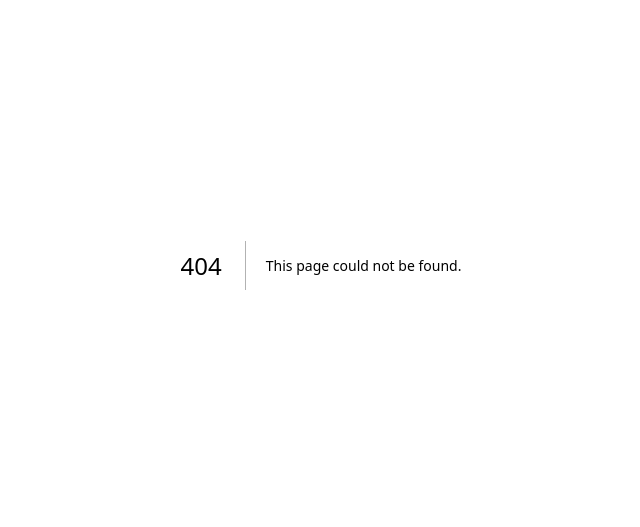
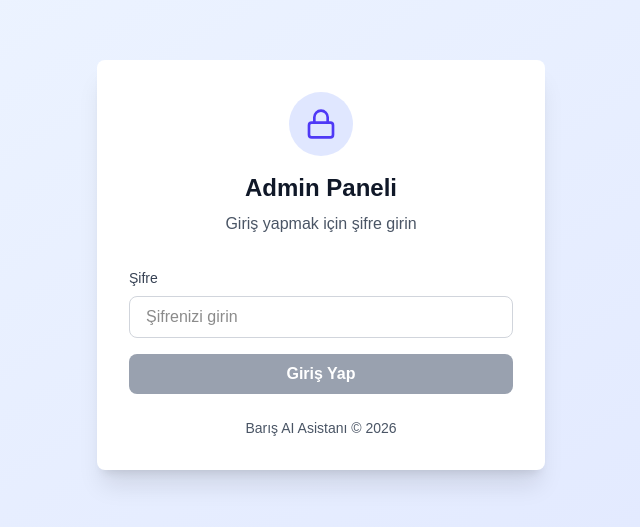
Before and after one commit to Furkanbariss/baris-ai-assistant, a Next.js app in the folder frontend/: page /admin/login in a window 1280 px wide. Before the commit this address had no page. Shown: the part 135-662 px from the top of the page, without its empty margins (319-959 px from the left). Built offline with nearby package versions, Linux system fonts and the light colour scheme.

Commit message:
added login for admin page

```diff
--- /dev/null
+++ b/frontend/app/admin/login/page.tsx
@@ -0,0 +1,108 @@
+"use client";
+
+import { useState } from "react";
+import { useRouter } from "next/navigation";
+import { Lock, AlertCircle, Loader2 } from "lucide-react";
+
+export default function AdminLogin() {
+  const router = useRouter();
+  const [password, setPassword] = useState("");
+  const [loading, setLoading] = useState(false);
+  const [error, setError] = useState("");
+
+  const handleSubmit = async (e: React.FormEvent) => {
+    e.preventDefault();
+    setError("");
+    setLoading(true);
+
+    try {
+      const response = await fetch("http://localhost:8000/api/admin/login", {
+        method: "POST",
+        headers: {
+          "Content-Type": "application/json",
+        },
+        body: JSON.stringify({ password }),
+      });
+
+      const data = await response.json();
+
+      if (response.ok && data.success) {
+        // Token'ı localStorage'a kaydet
+        localStorage.setItem("admin_token", data.token);
+        // Admin paneline yönlendir
+        router.push("/admin");
+      } else {
+        setError("Şifre hatalı. Lütfen tekrar deneyin.");
+      }
+    } catch (err) {
+      setError("Bağlantı hatası. Lütfen daha sonra deneyiniz.");
+      console.error("Login error:", err);
+    } finally {
+      setLoading(false);
+    }
+  };
+
+  return (
+    <div className="min-h-screen bg-gradient-to-br from-blue-50 to-indigo-100 flex items-center justify-center p-4">
+      <div className="w-full max-w-md">
+        <div className="bg-white rounded-lg shadow-xl p-8">
+          {/* Header */}
+          <div className="text-center mb-8">
+            <div className="inline-flex items-center justify-center w-16 h-16 bg-indigo-100 rounded-full mb-4">
+              <Lock className="text-indigo-600" size={32} />
+            </div>
+            <h1 className="text-2xl font-bold text-gray-900">Admin Paneli</h1>
+            <p className="text-gray-600 mt-2">Giriş yapmak için şifre girin</p>
+          </div>
+
+          {/* Form */}
+          <form onSubmit={handleSubmit} className="space-y-4">
+            <div>
+              <label htmlFor="password" className="block text-sm font-medium text-gray-700 mb-2">
+                Şifre
+              </label>
+              <input
+                id="password"
+                type="password"
+                value={password}
+                onChange={(e) => setPassword(e.target.value)}
+                placeholder="Şifrenizi girin"
+                className="w-full px-4 py-2 border border-gray-300 rounded-lg focus:ring-2 focus:ring-indigo-500 focus:border-transparent outline-none transition"
+                disabled={loading}
+              />
+            </div>
+
+            {/* Error Message */}
+            {error && (
+              <div className="flex items-center gap-2 p-3 bg-red-50 border border-red-200 rounded-lg">
+                <AlertCircle className="text-red-600" size={20} />
+                <span className="text-sm text-red-700">{error}</span>
+              </div>
+            )}
+
+            {/* Submit Button */}
+            <button
+              type="submit"
+              disabled={loading || !password}
+              className="w-full bg-indigo-600 hover:bg-indigo-700 disabled:bg-gray-400 text-white font-semibold py-2 px-4 rounded-lg transition flex items-center justify-center gap-2"
+            >
+              {loading ? (
+                <>
+                  <Loader2 size={20} className="animate-spin" />
+                  Kontrol ediliyor...
+                </>
+              ) : (
+                "Giriş Yap"
+              )}
+            </button>
+          </form>
+
+          {/* Footer */}
+          <p className="text-center text-sm text-gray-600 mt-6">
+            Barış AI Asistanı © 2026
+          </p>
+        </div>
+      </div>
+    </div>
+  );
+}
--- a/frontend/app/admin/page.tsx
+++ b/frontend/app/admin/page.tsx
@@ -1,7 +1,8 @@
 "use client";
 
 import { useState, useEffect } from "react";
-import { Users, MessageSquare, LayoutDashboard, Search, Eye, X, Loader2, Bot, User as UserIcon } from "lucide-react";
+import { useRouter } from "next/navigation";
+import { Users, MessageSquare, LayoutDashboard, Search, Eye, X, Loader2, Bot, User as UserIcon, LogOut } from "lucide-react";
 
 const REF_CODES = {
   "devfur": "DevFurkan",
@@ -42,6 +43,7 @@ interface DetailModalProps {
 }
 
 export default function AdminDashboard() {
+  const router = useRouter();
   const [searchTerm, setSearchTerm] = useState("");
   const [sessions, setSessions] = useState<Session[]>([]);
   const [loading, setLoading] = useState(true);
@@ -50,22 +52,49 @@ export default function AdminDashboard() {
   const [selectedSession, setSelectedSession] = useState<Session | null>(null);
   const [detailMessages, setDetailMessages] = useState<ChatMessage[]>([]);
   const [detailLoading, setDetailLoading] = useState(false);
+  const [isAuthenticated, setIsAuthenticated] = useState(false);
 
   useEffect(() => {
-    fetchSessions();
+    // Authentication check
+    const token = localStorage.getItem("admin_token");
+    if (!token) {
+      router.push("/admin/login");
+    } else {
+      setIsAuthenticated(true);
+      fetchSessions(token);
+    }
   }, []);
 
   useEffect(() => {
-    if (selectedSession) {
-      fetchSessionDetails(selectedSession.session_id);
+    if (selectedSession && isAuthenticated) {
+      const token = localStorage.getItem("admin_token");
+      if (token) {
+        fetchSessionDetails(selectedSession.session_id, token);
+      }
     }
-  }, [selectedSession]);
+  }, [selectedSession, isAuthenticated]);
 
-  const fetchSessions = async () => {
+  const handleLogout = () => {
+    localStorage.removeItem("admin_token");
+    router.push("/admin/login");
+  };
+
+  const fetchSessions = async (token: string) => {
     try {
       setLoading(true);
       const apiUrl = process.env.NEXT_PUBLIC_API_URL || "http://localhost:8000";
-      const response = await fetch(`${apiUrl}/api/sessions`);
+      const response = await fetch(`${apiUrl}/api/sessions`, {
+        headers: {
+          "Authorization": `Bearer ${token}`,
+        },
+      });
+
+      if (response.status === 401) {
+        // Token expired or invalid
+        handleLogout();
+        return;
+      }
+
       const data = await response.json();
       setSessions(data.sessions || []);
 
@@ -80,11 +109,22 @@ export default function AdminDashboard() {
     }
   };
 
-  const fetchSessionDetails = async (sessionId: string) => {
+  const fetchSessionDetails = async (sessionId: string, token: string) => {
     try {
       setDetailLoading(true);
       const apiUrl = process.env.NEXT_PUBLIC_API_URL || "http://localhost:8000";
-      const response = await fetch(`${apiUrl}/api/sessions/${sessionId}`);
+      const response = await fetch(`${apiUrl}/api/sessions/${sessionId}`, {
+        headers: {
+          "Authorization": `Bearer ${token}`,
+        },
+      });
+
+      if (response.status === 401) {
+        // Token expired or invalid
+        handleLogout();
+        return;
+      }
+
       const data = await response.json();
       setDetailMessages(data.messages || []);
     } catch (error) {
@@ -115,7 +155,13 @@ export default function AdminDashboard() {
   );
 
   return (
-    <div className="min-h-screen bg-[#050505] text-zinc-200 font-sans selection:bg-violet-500/30 flex">
+    <>
+      {!isAuthenticated ? (
+        <div className="min-h-screen bg-[#050505] flex items-center justify-center">
+          <Loader2 className="animate-spin text-violet-400" size={48} />
+        </div>
+      ) : (
+        <div className="min-h-screen bg-[#050505] text-zinc-200 font-sans selection:bg-violet-500/30 flex">
 
       {/* Sol Menü (Sidebar) */}
       <aside className="w-64 bg-zinc-900/50 border-r border-white/5 hidden md:flex flex-col">
@@ -146,6 +192,14 @@ export default function AdminDashboard() {
             <div className="w-8 h-8 rounded-full bg-gradient-to-tr from-violet-600 to-blue-600 flex items-center justify-center border-2 border-zinc-900 shadow-md">
               <span className="text-xs font-bold text-white">FB</span>
             </div>
+            <button
+              onClick={handleLogout}
+              className="flex items-center gap-2 px-4 py-2 hover:bg-red-600/20 text-red-400 rounded-lg transition-colors"
+              title="Çıkış Yap"
+            >
+              <LogOut size={18} />
+              <span className="text-sm">Çıkış</span>
+            </button>
           </div>
         </header>
 
@@ -329,6 +383,8 @@ export default function AdminDashboard() {
           </div>
         </div>
       )}
-    </div>
+      </div>
+    )}
+    </>
   );
 }
```
Also changed, not shown: 2 other files (tests, documents, lock files or other folders).
